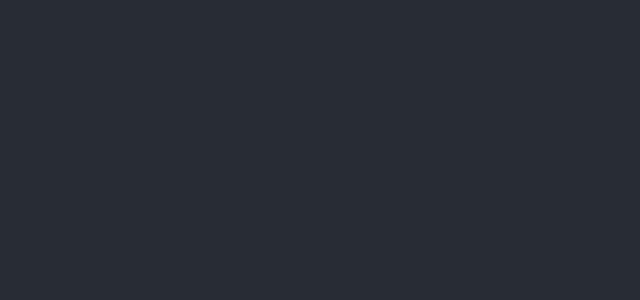
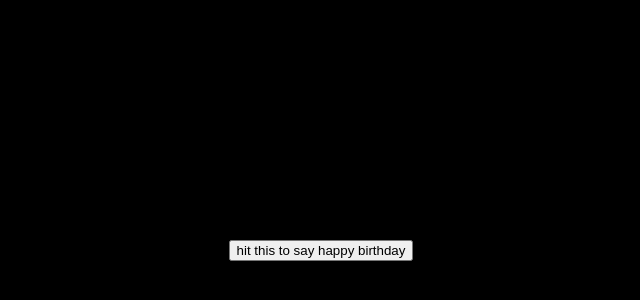
Before and after one commit to RAFiasyam/learn-react-hook, a React (Create React App) app: page / in a window 1280 px wide. Shown: the part 150-450 px from the top of the page, without its empty margins (319-959 px from the left). Built offline with nearby package versions, Linux system fonts and the light colour scheme.

Commit message:
learn event onClick

```diff
--- a/src/App.css
+++ b/src/App.css
@@ -14,7 +14,7 @@
 }
 
 .App-header {
-  background-color: #282c34;
+  background-color: #000;
   min-height: 100vh;
   display: flex;
   flex-direction: column;
--- a/src/App.js
+++ b/src/App.js
@@ -1,9 +1,13 @@
 import './App.css';
 
 function App() {
+  const say = () => {
+    alert("happy birthday!")
+  }
+
   return (
     <div className="App-header">
-
+      <button onClick={say}>hit this to say happy birthday</button>
     </div>
   );
 }
```
